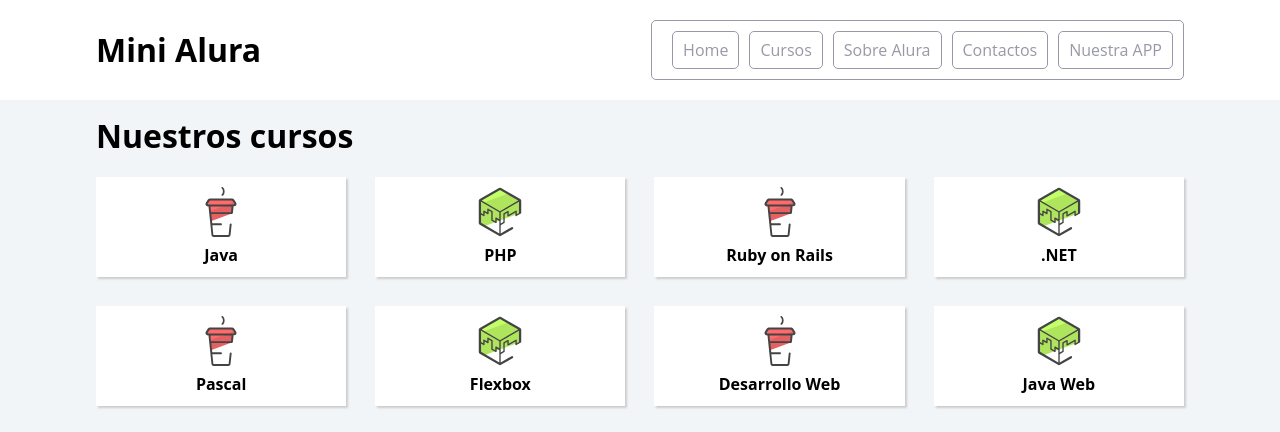
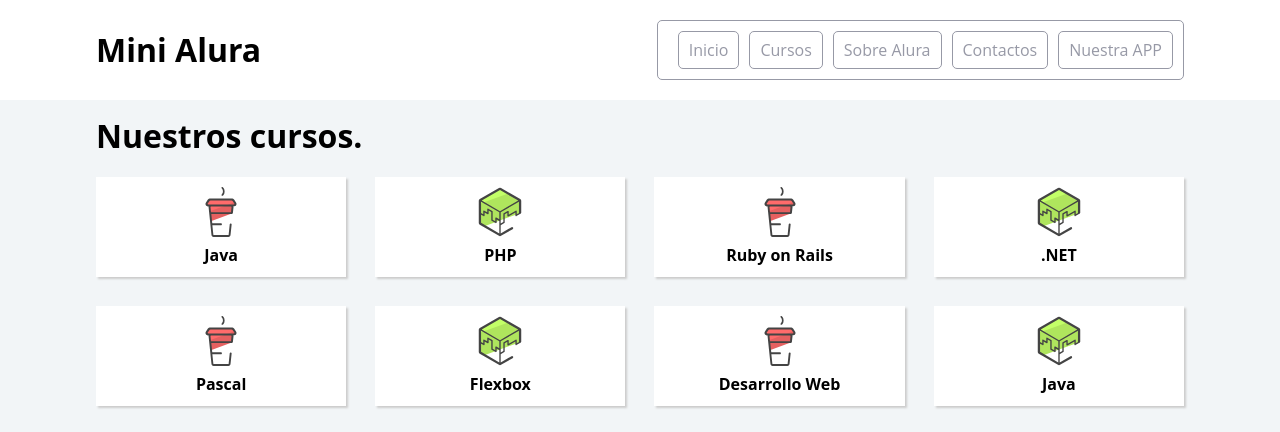
Before and after one commit to Nath-Maya/landing-page-mini-alura, a plain HTML site: page index.html in a window 1280 px wide. Shown: the top 432 px of the page. Drawn offline with Linux system fonts and the light colour scheme.

Commit message:
Practicando con ramas

```diff
--- a/index.html
+++ b/index.html
@@ -19,7 +19,7 @@
 			</h1>
 
 			<nav class="header-nav">
-				<a class="header-nav" href="#">Home</a>
+				<a class="header-nav" href="#">Inicio</a>
 				<a class="header-nav" href="#">Cursos</a>
 				<a class="header-nav" href="#">Sobre Alura</a>
 				<a class="header-nav" href="#">Contactos</a>
@@ -31,7 +31,7 @@
 
 	<main class="contenido-principal">
 		<div class="container">
-			<h2 class="subtitulo">Nuestros cursos</h2>
+			<h2 class="subtitulo">Nuestros cursos.</h2>
 
 			<nav>
 				<ul class="contenido-principal-cursos">
@@ -42,7 +42,7 @@
 					<li class="contenido-cursos"><a href="#">Pascal</a></li>
 					<li class="contenido-cursos"><a href="#">Flexbox</a></li>
 					<li class="contenido-cursos"><a href="#">Desarrollo Web</a></li>
-					<li class="contenido-cursos"><a href="#">Java Web</a></li>
+					<li class="contenido-cursos"><a href="#">Java</a></li>
 					<li class="contenido-cursos"><a href="#">Javascript</a></li>
 					<li class="contenido-cursos"><a href="#">AngularJS</a></li>
 					<li class="contenido-cursos"><a href="#">TDD com C</a></li>
```
